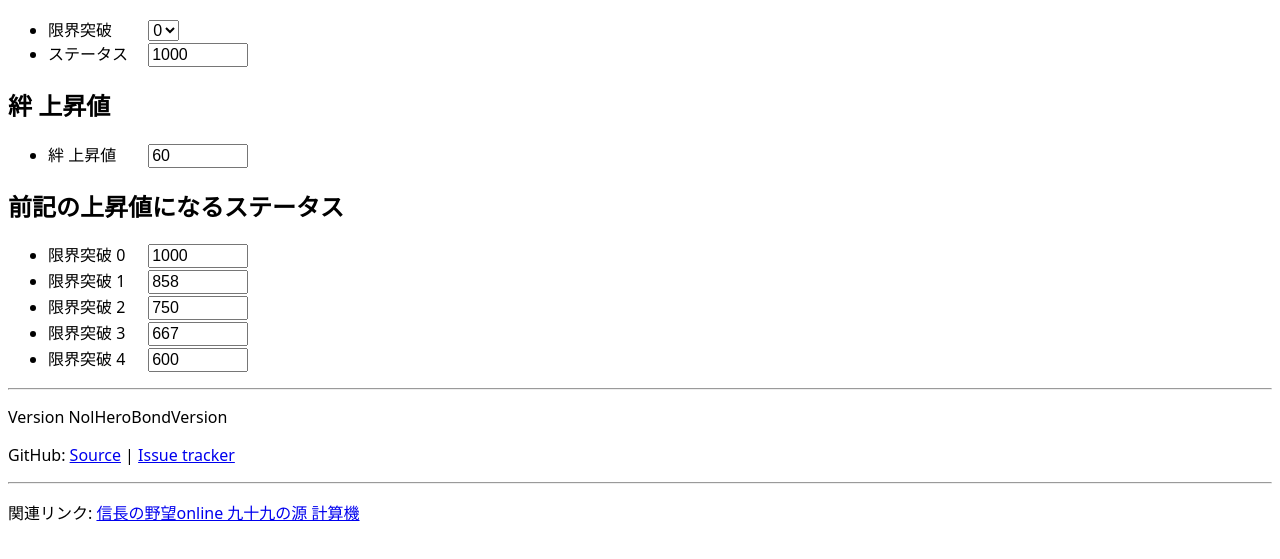
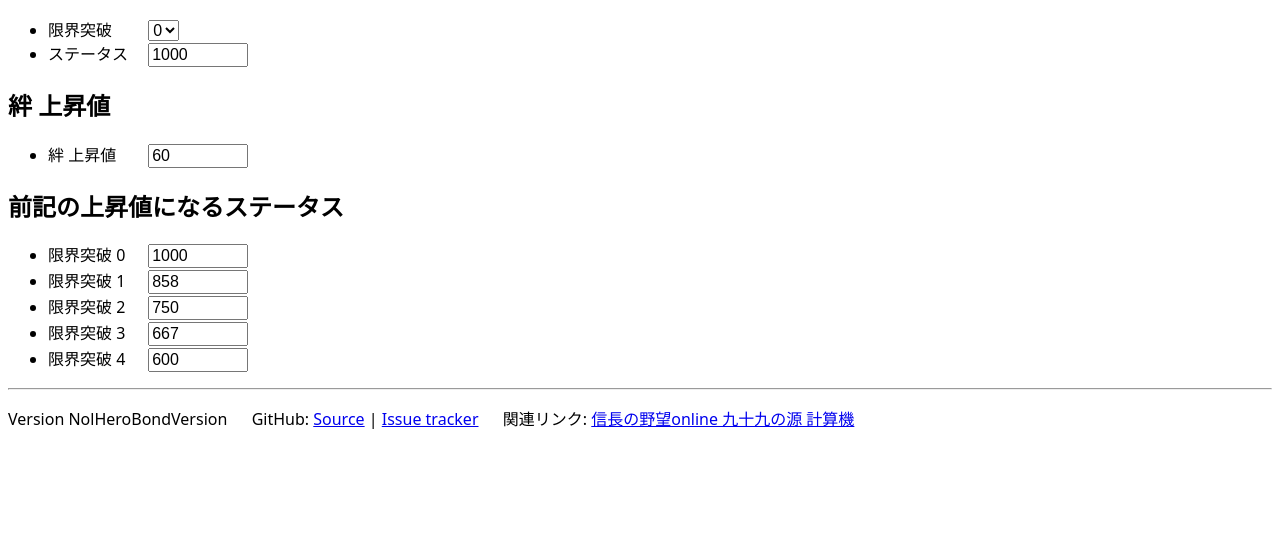
Before and after one commit to MinoruSekine/nol_hero_bond, a website: page index.html in a window 1280 px wide. Shown: the part 127-686 px from the top of the page. Drawn offline with Linux system fonts and the light colour scheme.

Commit message:
chore: Shorten height of footer area. (#63)

```diff
--- a/index.html
+++ b/index.html
@@ -66,17 +66,17 @@
     <hr>
 
     <p>
-      Version NolHeroBondVersion
-    </p>
-
-    <p>
-      GitHub: <a href="https://github.com/MinoruSekine/nol_hero_bond">Source</a> | <a href="https://github.com/MinoruSekine/nol_hero_bond/issues">Issue tracker</a>
-    </p>
-
-    <hr>
-
-    <p>
-      関連リンク: <a href="https://minorusekine.github.io/nol_tsukumo/">信長の野望online 九十九の源 計算機</a>
+      <span class="footer-element">
+        Version NolHeroBondVersion
+      </span>
+      &emsp;
+      <span class="footer-element">
+        GitHub: <a href="https://github.com/MinoruSekine/nol_hero_bond">Source</a> | <a href="https://github.com/MinoruSekine/nol_hero_bond/issues">Issue tracker</a>
+      </span>
+      &emsp;
+      <span class="footer-element">
+        関連リンク: <a href="https://minorusekine.github.io/nol_tsukumo/">信長の野望online 九十九の源 計算機</a>
+      </span>
     </p>
 
   </body>
--- a/nol_hero_bond.css
+++ b/nol_hero_bond.css
@@ -33,6 +33,10 @@ input{
     font-size: 100%
 }
 
+span.footer-element{
+    display: inline-block;
+}
+
 span.input-label{
     display: inline-block;
     width: 6em;
```
